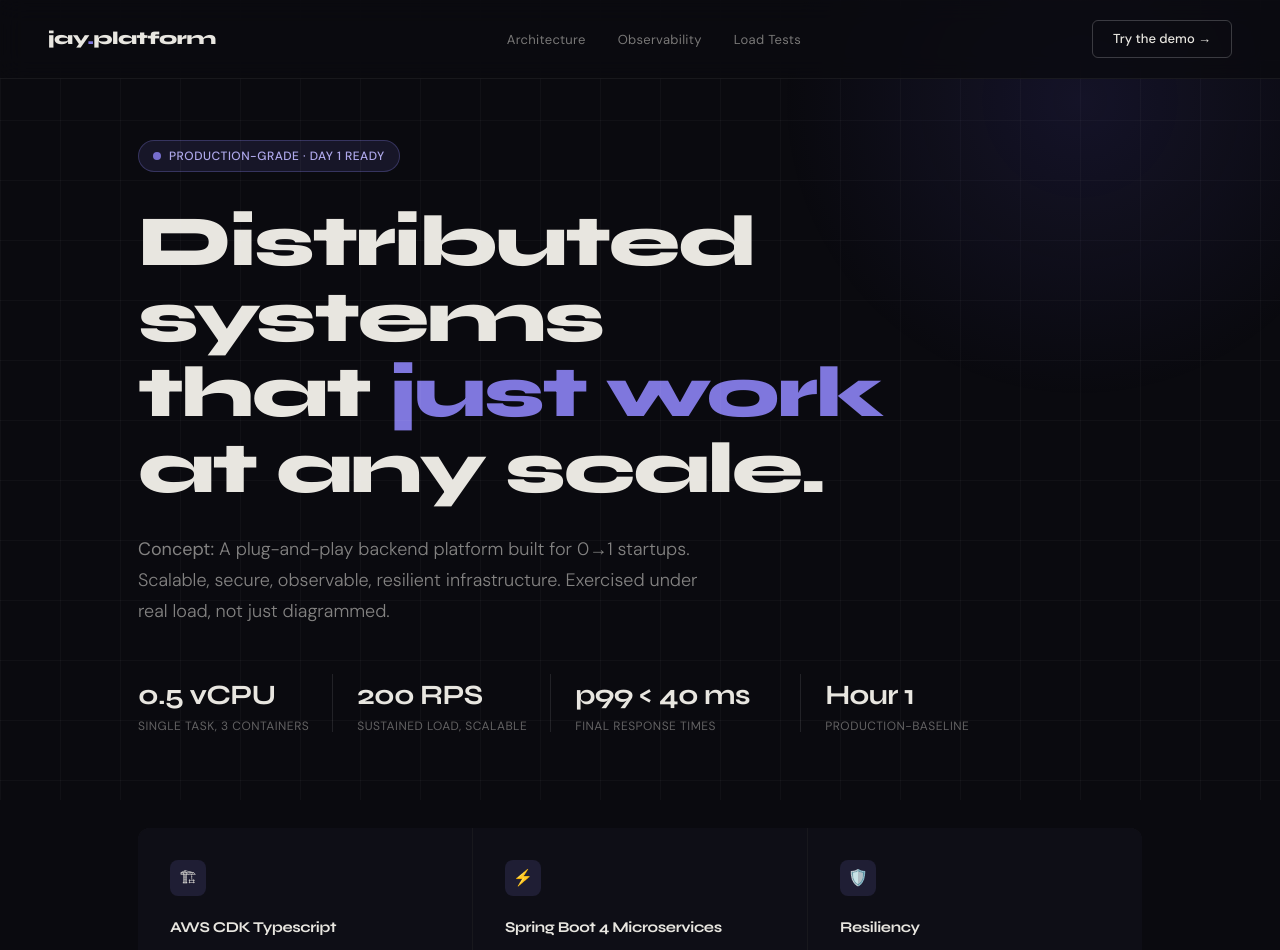
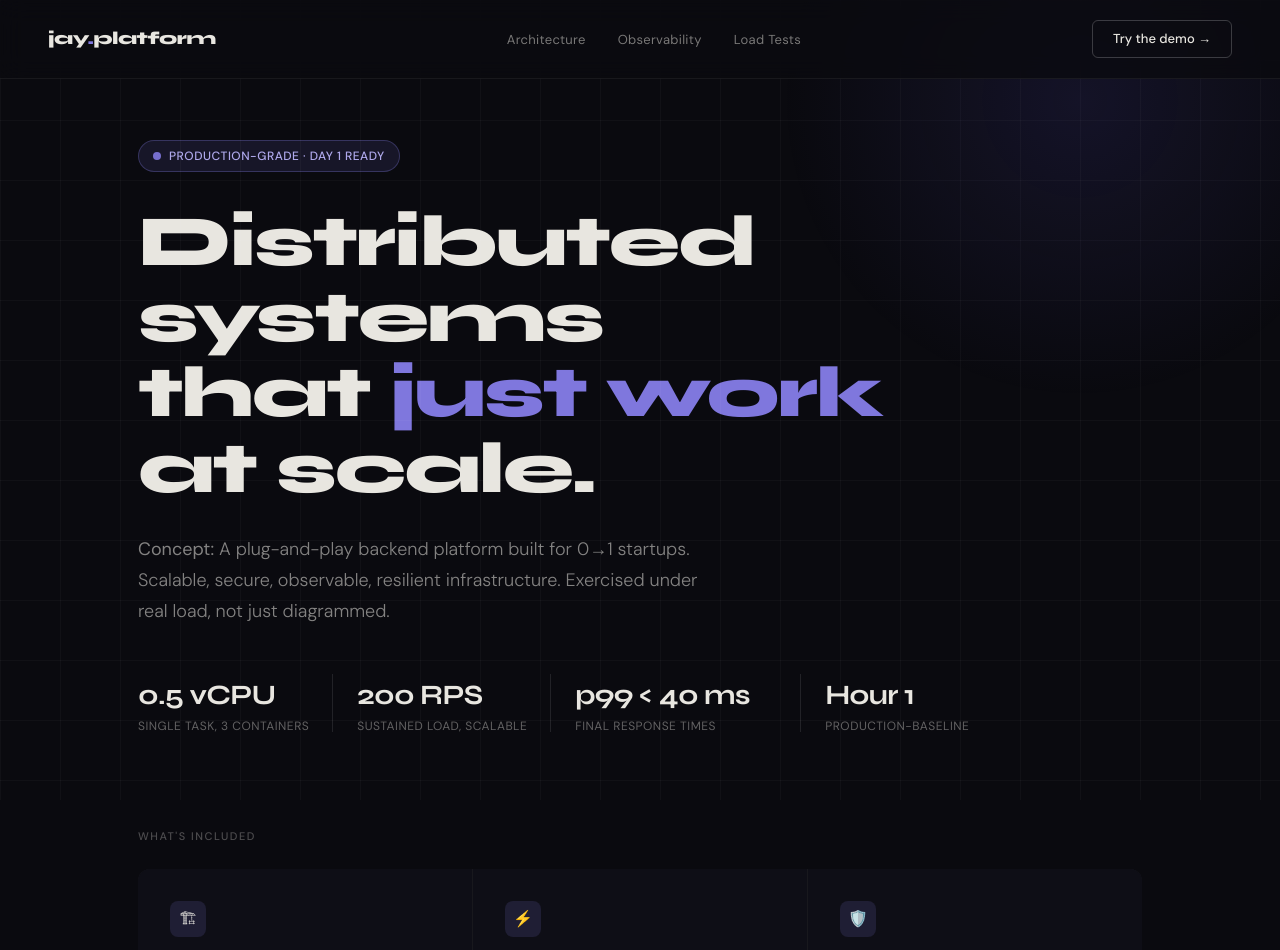
Before and after one commit to jaykhan0713/platform-ui, a Next.js app: page / in a window 1280 px wide. Shown: the top 950 px of the page. Built offline with nearby package versions, Linux system fonts and the light colour scheme.

Commit message:
Landing page updates

```diff
--- a/src/app/page.tsx
+++ b/src/app/page.tsx
@@ -39,7 +39,7 @@ export default function Home() {
         <br />
         that <em className="not-italic text-[#7F77DD]">just work</em>
         <br />
-        at any scale.
+        at scale.
       </h1>
       <p className="text-[18px] font-light leading-[1.7] text-[#E8E6E0]/55 max-w-[560px] mb-12">
         <strong>Concept:</strong> A plug-and-play backend platform built for 0→1 startups. Scalable,
@@ -51,6 +51,9 @@ export default function Home() {
           <StatCard key={stat.name} {...stat} />
         ))}
       </div>
+      <p className="text-[11px] font-medium tracking-[1.5px] uppercase text-[#E8E6E0]/30 mb-6">
+        What&#39;s included
+      </p>
       <div className="grid grid-cols-3 gap-px bg-white/6 rounded-xl overflow-hidden mb-24">
         <FeatureCard
           icon="🏗"
```
